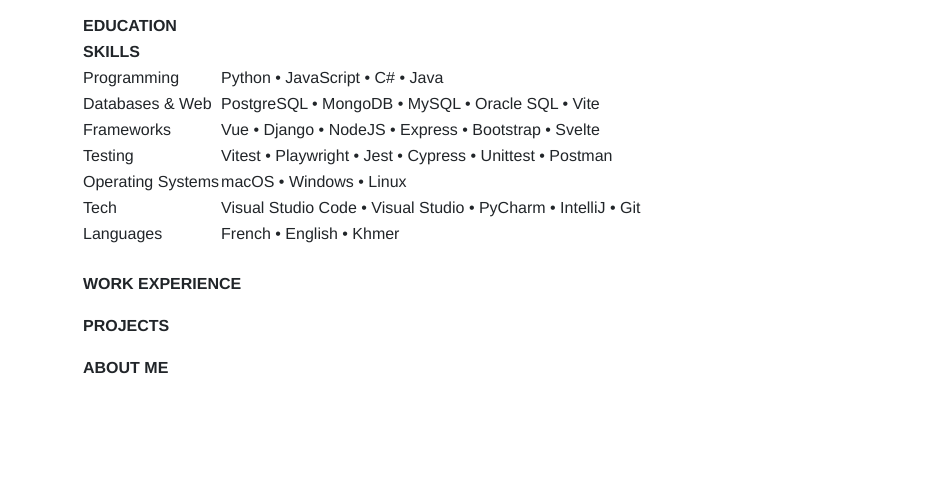
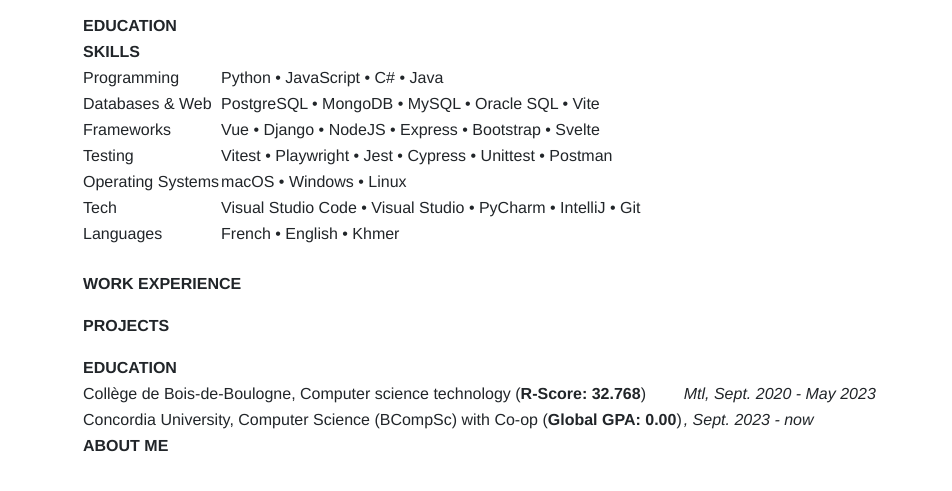
Before and after one commit to aexko/alexkao.github.io, a plain HTML site: page cv-en.html in a window 1280 px wide. Shown: the part 139-630 px from the top of the page, without its empty margins (0-952 px from the left). Drawn offline with nearby package versions, Linux system fonts and the light colour scheme.

Commit message:
added Education part

```diff
--- a/cv-en.html
+++ b/cv-en.html
@@ -119,6 +119,22 @@
             </table>
         </div>
 
+        <div class="education">
+            <table>
+                <tr>
+                    <th>EDUCATION</th>
+                </tr>
+                <tr>
+                    <td>Collège de Bois-de-Boulogne, Computer science technology (<b>R-Score: 32.768</b>)</td>
+                    <td><i>Mtl, Sept. 2020 - May 2023</i></td>
+                </tr>
+                <tr>
+                    <td>Concordia University, Computer Science (BCompSc) with Co-op (<b>Global GPA: 0.00</b>)</td>
+                    <td><i>, Sept. 2023 - now</i></td>
+                </tr>
+            </table>
+        </div>
+
         <div class="about-me">
             <table>
                 <tr>
```
